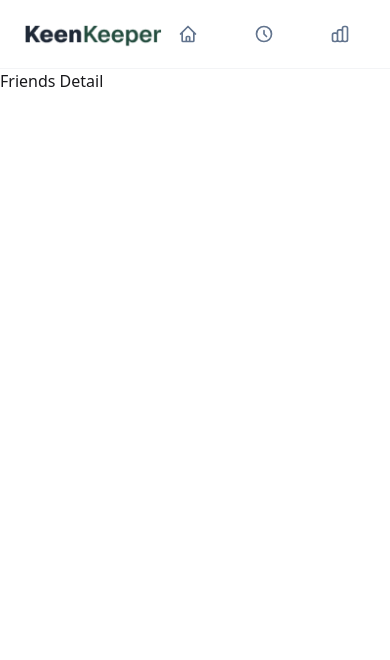
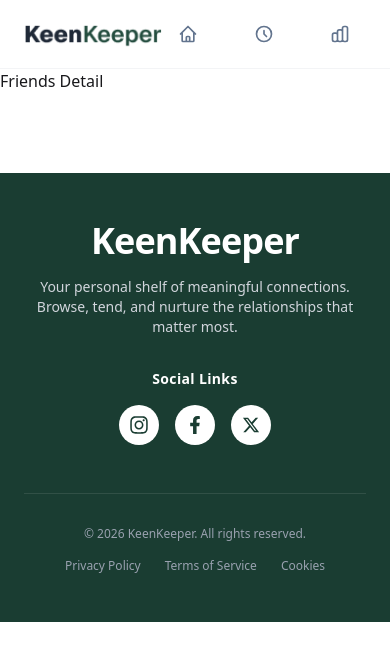
Before and after one commit to nasim20cse017/Keen-Keeper, a Next.js app: page /friends/1 in a window 390 px wide. Shown: the top 660 px of the page. Built offline with nearby package versions, Linux system fonts and the light colour scheme.

Commit message:
Completelyd Footer Designed with fully Responsive

```diff
--- a/src/app/layout.js
+++ b/src/app/layout.js
@@ -1,6 +1,7 @@
 import { Inter, Geist, Geist_Mono } from "next/font/google";
 import "./globals.css";
 import Navbar from "@/components/Navbar";
+import Footer from "@/components/Footer";
 
 const geistSans = Geist({
   variable: "--font-geist-sans",
@@ -34,6 +35,7 @@ export default function RootLayout({ children }) {
       <body className="min-h-full flex flex-col">
         <Navbar></Navbar>
         {children}
+        <Footer></Footer>
       </body>
     </html>
   );
--- /dev/null
+++ b/src/components/Footer.jsx
@@ -0,0 +1,50 @@
+
+import Link from 'next/link';
+import { FaInstagram, FaFacebookF } from 'react-icons/fa';
+import { FaXTwitter } from 'react-icons/fa6'; // Using X icon from FA6
+
+const Footer = () => {
+  return (
+    <footer className="bg-[#1a3d32] text-white py-12 px-6 mt-20">
+      <div className="max-w-7xl mx-auto flex flex-col items-center">
+
+        {/* Logo & Description */}
+        <h2 className="text-4xl md:text-5xl font-bold mb-4 tracking-tight">
+          KeenKeeper
+        </h2>
+        <p className="text-gray-300 text-center text-sm md:text-base mb-8 ">
+          Your personal shelf of meaningful connections. Browse, tend, and nurture the relationships that matter most.
+        </p>
+
+        {/* Social Links Section */}
+        <div className="flex flex-col items-center gap-4 mb-12">
+          <span className="text-sm font-semibold tracking-wide">Social Links</span>
+          <div className="flex gap-4">
+            <a href="#" className="w-10 h-10 flex items-center justify-center bg-white rounded-full text-[#1a3d32] hover:bg-gray-200 transition-colors">
+              <FaInstagram className="text-xl" />
+            </a>
+            <a href="#" className="w-10 h-10 flex items-center justify-center bg-white rounded-full text-[#1a3d32] hover:bg-gray-200 transition-colors">
+              <FaFacebookF className="text-lg" />
+            </a>
+            <a href="#" className="w-10 h-10 flex items-center justify-center bg-white rounded-full text-[#1a3d32] hover:bg-gray-200 transition-colors">
+              <FaXTwitter className="text-lg" />
+            </a>
+          </div>
+        </div>
+
+        {/* Bottom Bar */}
+        <div className="w-full pt-8 border-t border-white/10 flex flex-col md:flex-row justify-between items-center gap-4 text-xs md:text-sm text-gray-400">
+          <p>© 2026 KeenKeeper. All rights reserved.</p>
+
+          <div className="flex gap-6">
+            <Link href="/privacy" className="hover:text-white transition-colors">Privacy Policy</Link>
+            <Link href="/terms" className="hover:text-white transition-colors">Terms of Service</Link>
+            <Link href="/cookies" className="hover:text-white transition-colors">Cookies</Link>
+          </div>
+        </div>
+      </div>
+    </footer>
+  );
+};
+
+export default Footer;
```
